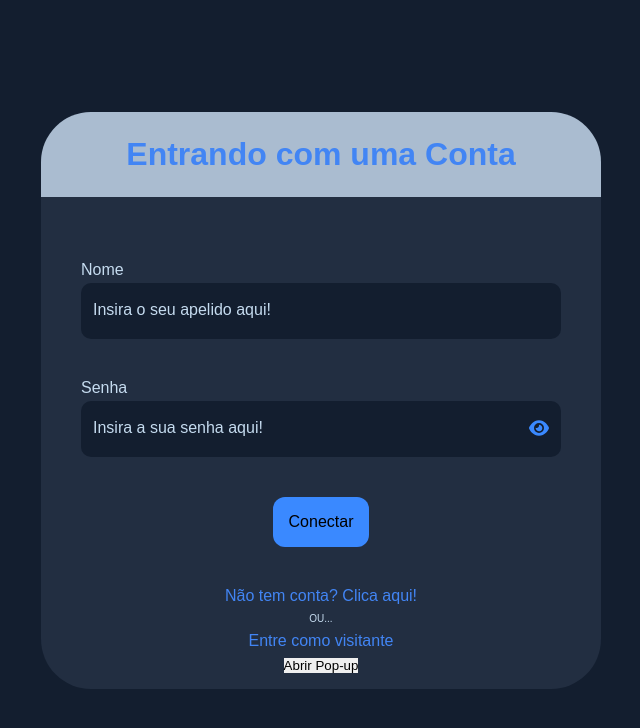
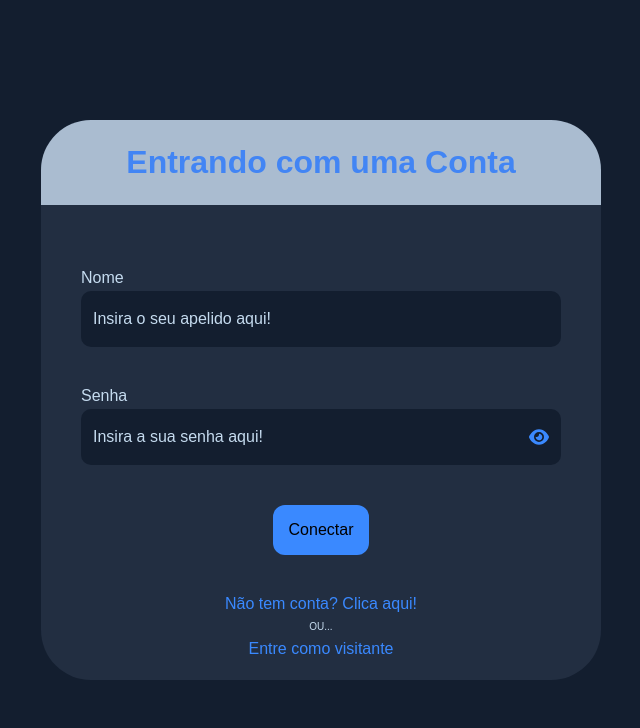
Before and after one commit to AdrielKlem/chatroom, a React (Vite) app: page / in a window 1280 px wide. Shown: the top 728 px of the page, without its empty margins (319-959 px from the left). Built offline with nearby package versions, Linux system fonts and the light colour scheme.

Commit message:
update button pop up

```diff
--- a/src/components/QuestPopUp/index.tsx
+++ b/src/components/QuestPopUp/index.tsx
@@ -3,7 +3,7 @@ import { Container } from "./styles.ts"
 
 
 
-export function QuestPopUp() {
+export function QuestPopUp({ ...rest }) {
     const [isOpen, setIsOpen] = useState(false);
 
     const openPopup = () => {
@@ -16,15 +16,16 @@ export function QuestPopUp() {
 
 
     return (
-        <Container>
-
-            <button onClick={openPopup}>Abrir Pop-up</button>
+        <Container
+            {...rest}
+        >
+            <button onClick={openPopup}>Entre como visitante</button>
 
         {isOpen && (
             <div className="popup">
             <div className="popup-content">
                 <h2>AA</h2>
-                <p>AAAA</p>
+                <p>                            </p>
                 <button onClick={closePopup}>Botao</button>
             </div>
             </div>
--- a/src/pages/LogIn/index.tsx
+++ b/src/pages/LogIn/index.tsx
@@ -35,12 +35,9 @@ export function LogIn() {
                             Não tem conta? Clica aqui!
                         </Link>
                         <p>OU...</p>
-                        <Link to=''
+                        <QuestPopUp
                             className="Action"
-                        >
-                            Entre como visitante
-                        </Link>
-                        <QuestPopUp />
+                        />
                     </Footer>
                 </Form>
             </FormSection>
--- a/src/pages/LogIn/styles.ts
+++ b/src/pages/LogIn/styles.ts
@@ -54,7 +54,8 @@ export const Footer = styled.footer`
         color: ${({ theme }) => theme.colors.thirdColor};
     }
 
-    > .Action {
+    > .Action, button {
+        color: ${({ theme }) => theme.colors.actionColor};
         transition: transform 0.5s ease-out;
         font-size: 1.6rem;
 
--- a/src/styles/global.ts
+++ b/src/styles/global.ts
@@ -14,6 +14,7 @@ export default createGlobalStyle`
   }
 
   button {
+    background: transparent;
     cursor: pointer;
     border: none;
   }
```
